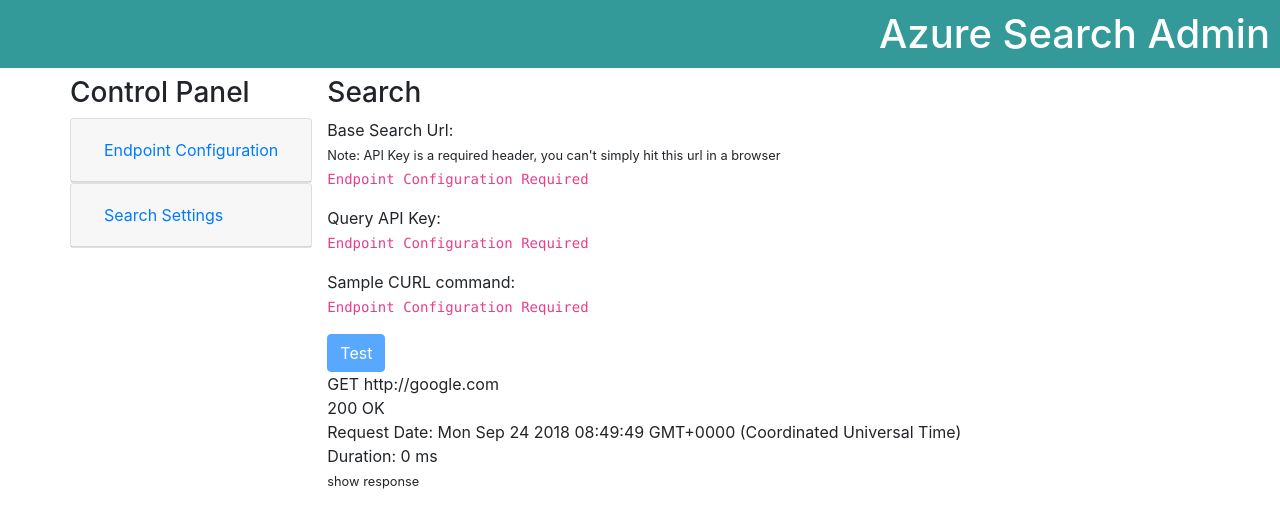
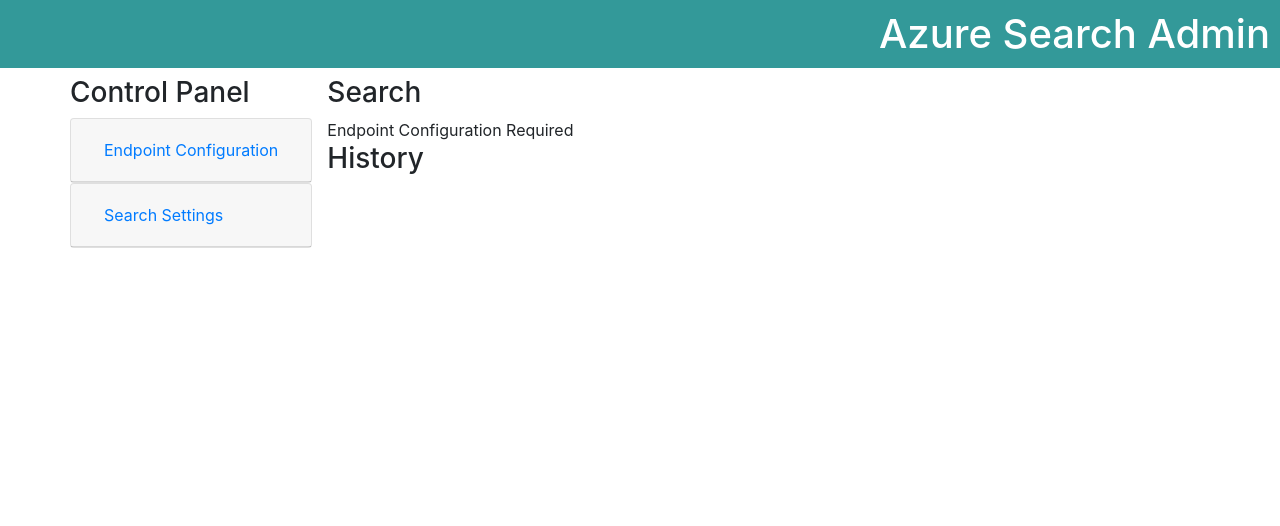
Before and after one commit to codingblocks/azure-search-admin, a React (Create React App) app: page / in a window 1280 px wide. Shown: the top 526 px of the page. Built offline with nearby package versions, Linux system fonts and the light colour scheme.

Commit message:
Hooking up history

```diff
--- /dev/null
+++ b/src/Models/SearchRequest.js
@@ -0,0 +1,45 @@
+class SearchRequest {
+  constructor (endpointConfig) {
+    const baseSearchUrl = `${endpointConfig.portalEndpoint}/indexes/${endpointConfig.searchIndex}/docs?api-version=${endpointConfig.apiVersion}`
+    this.config = {
+      endpointConfig: endpointConfig,
+      derivedProperties: {
+        baseSearchUrl: baseSearchUrl,
+        baseCurlCommand: `curl -i -H "Accept: application/json" -H "Content-Type: application/json" -H "api-key: ${endpointConfig.apiKey}" -X GET ${baseSearchUrl}`,
+        configurationDate: new Date()
+      }
+    }
+  }
+
+  getConfig () {
+    return this.config
+  }
+
+  issue (requestConfig, callback) {
+    const url = this.config.derivedProperties.baseSearchUrl
+    const method = requestConfig.method
+
+    let request = new window.XMLHttpRequest()
+    request.onreadystatechange = () => {
+      if (request.readyState === 4) { // Done
+        this.config.response = {
+          date: new Date(),
+          status: request.status,
+          statusText: request.statusText,
+          responseText: request.responseText
+        }
+        callback(this.config)
+      }
+    }
+    request.open(method, url, true)
+    request.setRequestHeader('api-key', this.config.endpointConfig.apiKey)
+
+    this.config.request = {
+      config: requestConfig,
+      date: new Date(),
+      url: url
+    }
+    request.send()
+  }
+}
+export { SearchRequest as default }
--- a/src/Results/LogList.js
+++ b/src/Results/LogList.js
@@ -1,39 +1,26 @@
 import React, { Component } from 'react'
 import SearchResult from './SearchResult.js'
-
-const testList = [
-  {
-    method: 'GET',
-    statusCode: 200,
-    statusMessage: 'OK',
-    requestDate: new Date(),
-    responseDate: new Date(),
-    requestUrl: 'http://google.com',
-    response: JSON.stringify({ test: 'tea' }),
-    searchConfig: {}
-  }
-]
 
 class LogList extends Component {
   constructor (props) {
     super(props)
     this.state = {
-      logs: testList
+      completedRequests: this.props.completedRequests
     }
   }
 
-  dateDiff (date1, date2) {
-    if (!date2) {
-      return 'n/a'
+  componentDidUpdate (props) {
+    if (props.completedRequests.length !== this.state.completedRequests.length) {
+      this.setState({ completedRequests: props.completedRequests })
     }
-    return (date1.getTime() - date2.getTime()).toString() + ' ms'
   }
 
   render () {
     return (
       <div>
-        {this.state.logs.map(log =>
-          <SearchResult search={log} key={log.requestDate} />
+        <h3>History</h3>
+        {this.state.completedRequests.map(completedRequest =>
+          <SearchResult search={completedRequest} key={completedRequest.request.date} />
         )}
       </div>
     )
--- a/src/Results/Results.js
+++ b/src/Results/Results.js
@@ -1,30 +1,44 @@
 import React, { Component } from 'react'
 import LogList from './LogList'
+import SearchRequest from '../Models/SearchRequest.js'
 
 class Results extends Component {
-  testConfiguration () {
-    const url = this.props.searchConfig.derivedProperties.baseSearchUrl
-    const apiKey = this.props.searchConfig.endpointConfig.apiKey
-    let request = new window.XMLHttpRequest()
-    request.onreadystatechange = function () {
-      if (this.readyState === 4) { // Done
-        window.alert(`${this.status}: ${this.statusText}`)
+  constructor (props) {
+    super(props)
+    if (this.props.searchConfig && this.props.searchConfig.endpointConfig) {
+      this.request = new SearchRequest(this.props.searchConfig.endpointConfig)
+    }
+    this.state = { configured: !!this.request, completedRequests: [] }
+    this.testConfiguration = this.testConfiguration.bind(this)
+  }
+
+  componentDidUpdate () {
+    if (!this.request) {
+      if (this.props.searchConfig.endpointConfig) {
+        this.request = new SearchRequest(this.props.searchConfig.endpointConfig)
+        this.setState({ configured: !!this.request })
       }
     }
-    request.open('GET', url, true)
-    request.setRequestHeader('api-key', apiKey)
-    request.send()
+  }
+
+  testConfiguration () {
+    this.request.issue({ method: 'GET' }, completedRequest => {
+      this.state.completedRequests.push(completedRequest)
+      this.setState({ completedRequests: this.state.completedRequests }) // eh...that's weird
+      window.alert(`${completedRequest.response.status} ${completedRequest.response.statusText}`)
+    })
   }
 
   render () {
-    const config = this.props.searchConfig
-    const configured = config && config.derivedProperties && config.derivedProperties && config.endpointConfig
+    const configured = this.state.configured
+    const config = configured && this.request.getConfig()
     const baseSearchUrl = configured ? config.derivedProperties.baseSearchUrl : 'Endpoint Configuration Required'
     const apiKey = configured ? config.endpointConfig.apiKey : 'Endpoint Configuration Required'
-    const curlCommand = configured ? config.derivedProperties.curlCommand : 'Endpoint Configuration Required'
+    const curlCommand = configured ? config.derivedProperties.baseCurlCommand : 'Endpoint Configuration Required'
     return (
       <div>
         <h3>Search</h3>
+        <div hidden={!configured}>
           <p>
             Base Search Url:<br />
             <span className='small'>Note: API Key is a required header, you can't simply hit this url in a browser</span><br />
@@ -33,7 +47,9 @@
           <p>Query API Key:<br /><code>{apiKey}</code></p>
           <p>Sample CURL command:<br /><code>{curlCommand}</code></p>
           <button type='button' className='btn btn-primary' disabled={!configured} onClick={this.testConfiguration}>Test</button>
-        <LogList />
+        </div>
+        <div hidden={configured}>Endpoint Configuration Required</div>
+        <LogList completedRequests={this.state.completedRequests} />
       </div>
     )
   }
--- a/src/Results/SearchResult.js
+++ b/src/Results/SearchResult.js
@@ -24,20 +24,21 @@
     if (!date2) {
       return 'n/a'
     }
-    return (date1.getTime() - date2.getTime()).toString() + ' ms'
+    return (date2.getTime() - date1.getTime()).toString() + ' ms'
   }
 
   render () {
     const search = this.state.search
+    console.log(search)
     return (
       <div>
-        {search.method} {search.requestUrl}<br />
-        {search.statusCode} {search.statusMessage}<br />
-        Request Date: {search.requestDate.toString()}<br />
-        Duration: {this.dateDiff(search.requestDate, search.responseDate)}<br/>
+        Url: {search.request.config.method} {search.request.url}<br />
+        Status: {search.response.status} {search.response.statusText}<br />
+        Request Date: {search.request.date.toString()}<br />
+        Duration: {this.dateDiff(search.request.date, search.response.date)}<br />
         <span className='small' onClick={this.toggleResponse}>{this.state.responseToggleText}</span>
         <div hidden={this.state.hideResponse}>
-          <ReactJson src={JSON.parse(search.response)} />
+          <ReactJson src={JSON.parse(search.response.responseText)} />
         </div>
       </div>
     )
```
Lines whose indentation alone changed are shown as unchanged.
